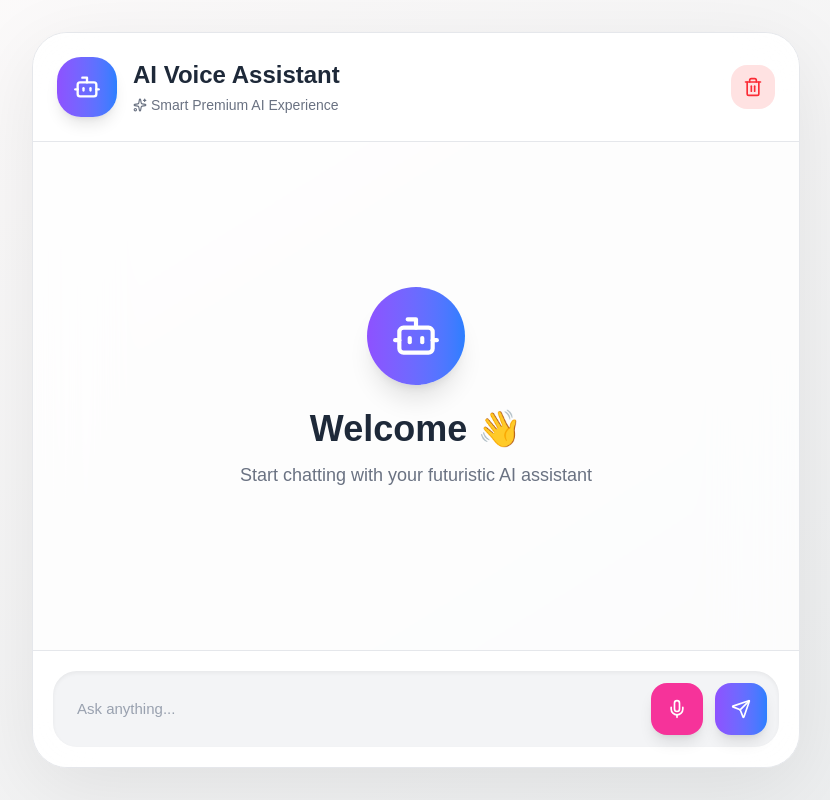
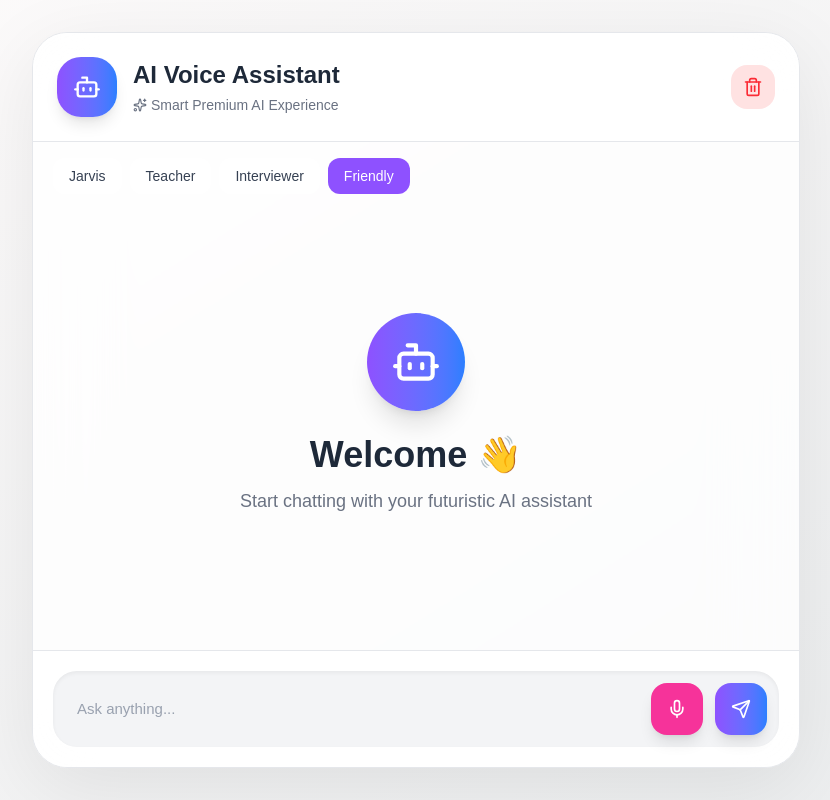
Before and after one commit to kashish-67/AI-voice-agent, a Next.js app: page / in a window 1280 px wide. Shown: the whole page, without its empty margins (224-1054 px from the left). Built offline with nearby package versions, Linux system fonts and the light colour scheme.

Commit message:
ai personalities added

```diff
--- a/app/api/ai/route.ts
+++ b/app/api/ai/route.ts
@@ -1,8 +1,7 @@
+
 export async function POST(req: Request) {
   try {
     const body = await req.json();
-
-    console.log("GROQ KEY:", process.env.GROQ_API_KEY);
 
     const response = await fetch(
       "https://api.groq.com/openai/v1/chat/completions",
@@ -14,7 +13,12 @@ export async function POST(req: Request) {
         },
         body: JSON.stringify({
           model: "llama-3.1-8b-instant",
+
           messages: [
+            {
+              role: "system",
+              content: `You are a ${body.personality} AI assistant.`,
+            },
             {
               role: "user",
               content: body.message,
@@ -26,8 +30,6 @@ export async function POST(req: Request) {
 
     const data = await response.json();
 
-    console.log("GROQ RESPONSE:", data);
-
     if (!data.choices) {
       return Response.json({
         error: data.error?.message || "No response from Groq",
@@ -37,8 +39,8 @@ export async function POST(req: Request) {
     return Response.json({
       reply: data.choices[0].message.content,
     });
+
   } catch (error: any) {
-    console.log("SERVER ERROR:", error);
 
     return Response.json(
       {
--- a/app/page.tsx
+++ b/app/page.tsx
@@ -14,6 +14,9 @@ export default function Home() {
   const [messages, setMessages] = useState<any[]>([]);
   const [loading, setLoading] = useState(false);
 
+  const [personality, setPersonality] =
+    useState("friendly");
+
   const messagesEndRef = useRef<HTMLDivElement | null>(null);
 
   // auto scroll
@@ -23,7 +26,7 @@ export default function Home() {
     });
   }, [messages, loading]);
 
-  // load chats from localStorage
+  // load chats
   useEffect(() => {
     const savedMessages = localStorage.getItem("ai-chat");
 
@@ -32,7 +35,7 @@ useEffect(() => {
     }
   }, []);
 
-// save chats to localStorage
+  // save chats
   useEffect(() => {
     localStorage.setItem(
       "ai-chat",
@@ -84,6 +87,7 @@ useEffect(() => {
         },
         body: JSON.stringify({
           message: currentMessage,
+          personality,
         }),
       });
 
@@ -173,6 +177,55 @@ useEffect(() => {
           </button>
         </div>
 
+        {/* personalities */}
+        <div className="flex gap-2 px-5 pt-4 overflow-x-auto">
+
+          <button
+            onClick={() => setPersonality("jarvis")}
+            className={`px-4 py-2 rounded-xl text-sm transition ${
+              personality === "jarvis"
+                ? "bg-violet-500 text-white"
+                : "bg-white text-gray-700"
+            }`}
+          >
+            Jarvis
+          </button>
+
+          <button
+            onClick={() => setPersonality("teacher")}
+            className={`px-4 py-2 rounded-xl text-sm transition ${
+              personality === "teacher"
+                ? "bg-violet-500 text-white"
+                : "bg-white text-gray-700"
+            }`}
+          >
+            Teacher
+          </button>
+
+          <button
+            onClick={() => setPersonality("interviewer")}
+            className={`px-4 py-2 rounded-xl text-sm transition ${
+              personality === "interviewer"
+                ? "bg-violet-500 text-white"
+                : "bg-white text-gray-700"
+            }`}
+          >
+            Interviewer
+          </button>
+
+          <button
+            onClick={() => setPersonality("friendly")}
+            className={`px-4 py-2 rounded-xl text-sm transition ${
+              personality === "friendly"
+                ? "bg-violet-500 text-white"
+                : "bg-white text-gray-700"
+            }`}
+          >
+            Friendly
+          </button>
+
+        </div>
+
         {/* messages */}
         <div className="flex-1 overflow-y-auto px-6 py-5 flex flex-col gap-4">
 
```
Lines whose indentation alone changed are shown as unchanged.
